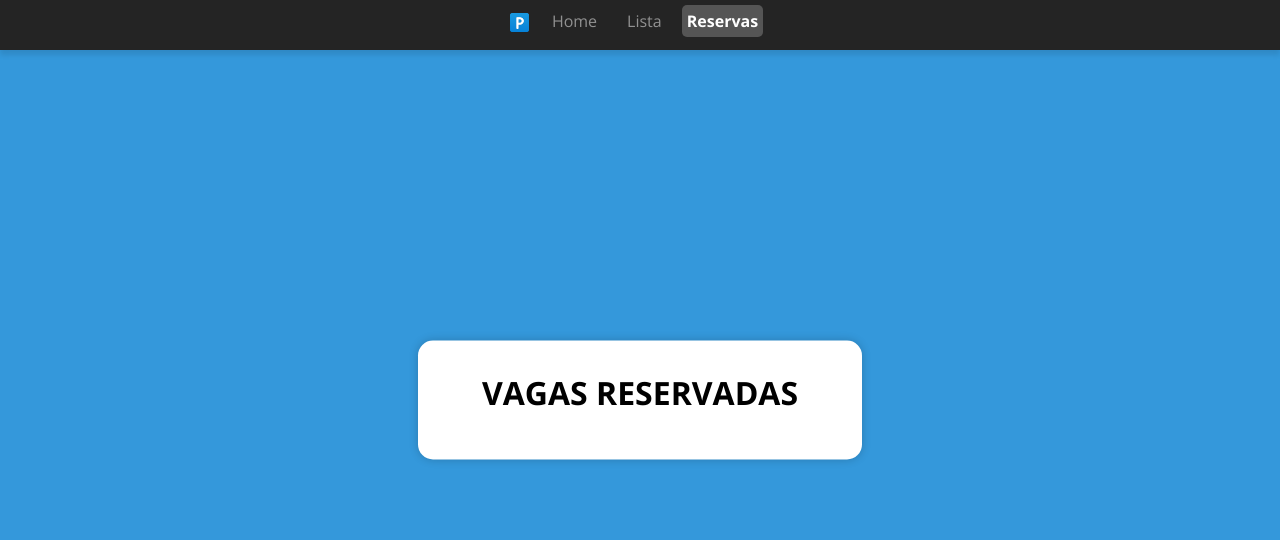
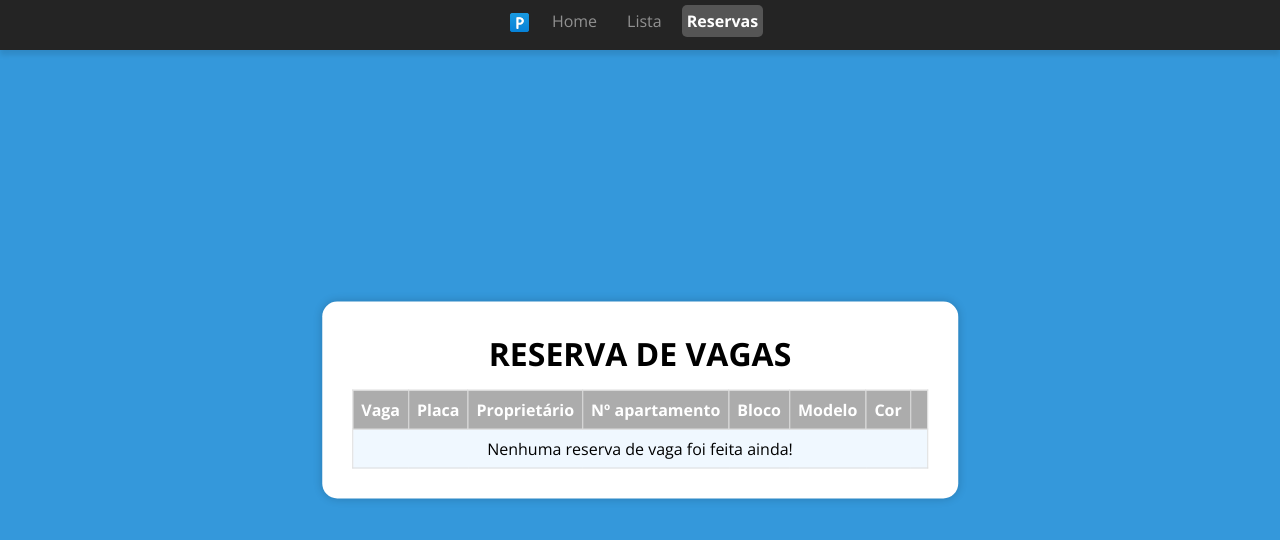
Before and after one commit to andreylpereira/desafio2-web, a React (Create React App) app in the folder estacionamento/: page /list-reservations in a window 1280 px wide. Shown: the top 540 px of the page. Built offline with nearby package versions, Linux system fonts and the light colour scheme.

Commit message:
[ADD] Listagem conforme pagina, validação no form, estilização das tabelas para listagem e tratamento para caso não haver nenhuma reserva feita.

```diff
--- a/estacionamento/src/components/form.jsx
+++ b/estacionamento/src/components/form.jsx
@@ -23,6 +23,13 @@ const Form = () => {
 
   const handleSubmit = (event) => {
     event.preventDefault();
+
+    const isEmpty = Object.values(form).some((value) => value === "");
+    if (isEmpty) {
+      alert("Por favor, preencha todos os campos!");
+      return;
+    }
+
     console.log("Dados do formulário:", form);
     const formList =
       JSON.parse(sessionStorage.getItem("forms")) || Array(10).fill(null);
--- a/estacionamento/src/css/card.css
+++ b/estacionamento/src/css/card.css
@@ -1,5 +1,5 @@
 .card {
-  width: 30%;
+  width: auto;
   height: auto;
   background-color: #fff;
   border-radius: 15px;
--- a/estacionamento/src/index.css
+++ b/estacionamento/src/index.css
@@ -6,10 +6,55 @@ body {
 }
 
 code {
-  font-family: source-code-pro, Menlo, Monaco, Consolas, 'Courier New',
+  font-family: source-code-pro, Menlo, Monaco, Consolas, "Courier New",
     monospace;
 }
 
 body {
   background-color: #3498db;
 }
+
+table {
+  width: 100%;
+  border-collapse: collapse;
+}
+
+th {
+  background-color: #acacac;
+  color: #fff;
+  border: 1px solid #dddddd;
+  padding: 8px;
+  text-align: center;
+}
+
+td {
+  border: 1px solid #dddddd;
+  background-color: aliceblue;
+  padding: 8px;
+  text-align: center;
+}
+
+.btn-delete {
+  color: #fff;
+  background-color: #af4c4c;
+  height: 35px;
+  margin-top: 10px;
+  margin-left: 10px;
+  padding: 0px 5px;
+  font-weight: bold;
+  border: none;
+  border-radius: 5px;
+  cursor: pointer;
+  transition: background-color 0.3s, box-shadow 0.3s;
+  box-shadow: 0px 4px 6px rgba(0, 0, 0, 0.1);
+}
+
+.btn-delete:hover {
+  background-color: #a04545;
+  box-shadow: 0px 6px 8px rgba(0, 0, 0, 0.2);
+}
+
+.btn-delete:active {
+  background-color: #8e3e3e;
+  box-shadow: none;
+}
--- a/estacionamento/src/pages/ListPark.jsx
+++ b/estacionamento/src/pages/ListPark.jsx
@@ -10,13 +10,41 @@ const ListPark = () => {
     <>
       <Navbar />
       <Card title="LISTA DE VAGAS">
-        <ul>
-          {items.map((item, index) => (
-            <li key={index}>
-              {item !== null ? item.placa : "Vaga disponível"}
-            </li>
-          ))}
-        </ul>
+        <table>
+          <thead>
+            <tr>
+              <th>Vaga</th>
+              <th>Placa</th>
+              <th>Proprietário</th>
+              <th>Nº apartamento</th>
+              <th>Bloco</th>
+              <th>Modelo</th>
+              <th>Cor</th>
+            </tr>
+          </thead>
+          <tbody>
+            {items.map((item, index) => (
+              <tr key={index}>
+                {item !== null ? (
+                  <>
+                    <td>{item.vaga}</td>
+                    <td>{item.placa}</td>
+                    <td>{item.proprietario}</td>
+                    <td>{item.apartamento}</td>
+                    <td>{item.bloco}</td>
+                    <td>{item.modelo}</td>
+                    <td>{item.cor}</td>
+                  </>
+                ) : (
+                  <>
+                    <td colSpan="8">Vaga disponível</td>
+
+                  </>
+                )}
+              </tr>
+            ))}
+          </tbody>
+        </table>
       </Card>
     </>
   );
--- a/estacionamento/src/pages/ListReservations.jsx
+++ b/estacionamento/src/pages/ListReservations.jsx
@@ -1,20 +1,74 @@
-import React from "react";
+import React, { useState, useEffect } from "react";
 import Navbar from "../components/navbar";
 import Card from "../components/card";
 
 const ListReservations = () => {
-  const forms = sessionStorage.getItem("forms");
-  const items = JSON.parse(forms);
+  const [items, setItems] = useState([]);
+
+  useEffect(() => {
+    const forms = sessionStorage.getItem("forms");
+    const parsedForms = JSON.parse(forms);
+    setItems(parsedForms);
+  }, []);
+
+  const deleteForm = (index) => {
+    const updatedForms = [...items];
+    updatedForms[index] = null;
+    sessionStorage.setItem("forms", JSON.stringify(updatedForms));
+    setItems(updatedForms);
+  };
+
+  const isNull = items.every((item) => item === null);
 
   return (
     <>
       <Navbar />
-      <Card title="VAGAS RESERVADAS">
-        <ul>
-          {items.map((item, index) =>
-            item !== null ? <li key={index}>{item.placa}</li> : null
-          )}
-        </ul>
+      <Card title="RESERVA DE VAGAS">
+        <table>
+          <thead>
+            <tr>
+              <th>Vaga</th>
+              <th>Placa</th>
+              <th>Proprietário</th>
+              <th>Nº apartamento</th>
+              <th>Bloco</th>
+              <th>Modelo</th>
+              <th>Cor</th>
+              <th></th>
+            </tr>
+          </thead>
+          <tbody>
+            {isNull ? (
+              <tr>
+                <td colSpan="8">Nenhuma reserva de vaga foi feita ainda!</td>
+              </tr>
+            ) : (
+              items.map((item, index) => (
+                <tr key={index}>
+                  {item !== null ? (
+                    <>
+                      <td>{item.vaga}</td>
+                      <td>{item.placa}</td>
+                      <td>{item.proprietario}</td>
+                      <td>{item.apartamento}</td>
+                      <td>{item.bloco}</td>
+                      <td>{item.modelo}</td>
+                      <td>{item.cor}</td>
+                      <td>
+                        <button
+                          className="btn-delete"
+                          onClick={() => deleteForm(index)}
+                        >
+                          DELETE
+                        </button>
+                      </td>
+                    </>
+                  ) : null}
+                </tr>
+              ))
+            )}
+          </tbody>
+        </table>
       </Card>
     </>
   );
```
